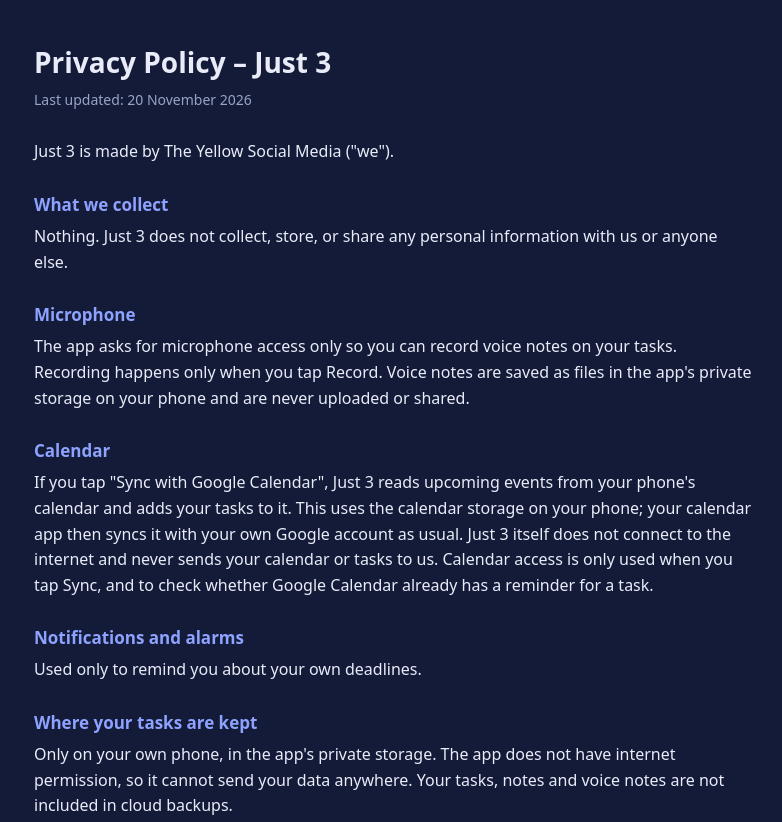
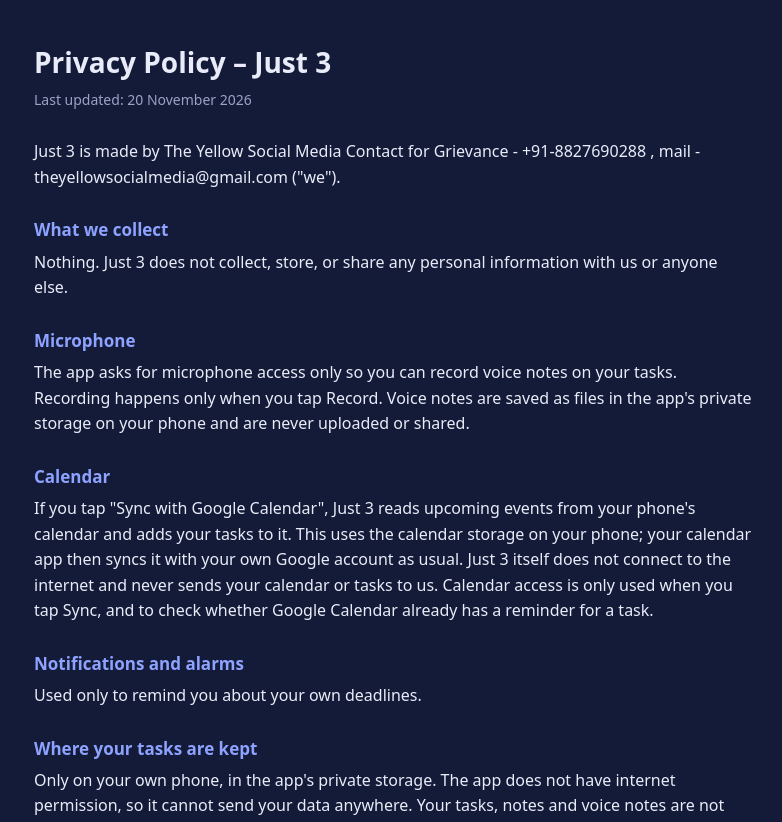
Before and after one commit to theyellowsocialmedia/just3-privacy, a plain HTML site: page index.html in a window 1280 px wide. Shown: the top 822 px of the page, without its empty margins (246-1028 px from the left). Drawn offline with Linux system fonts and the light colour scheme.

Commit message:
Update index.html

```diff
--- a/index.html
+++ b/index.html
@@ -16,7 +16,8 @@
 <main>
 <h1>Privacy Policy – Just 3</h1>
 <p class="muted">Last updated: 20 November 2026</p>
-<p>Just 3 is made by The Yellow Social Media ("we").</p>
+<p>Just 3 is made by The Yellow Social Media
+Contact for Grievance - +91-8827690288 , mail -theyellowsocialmedia@gmail.com ("we").</p>
 
 <h2>What we collect</h2>
 <p>Nothing. Just 3 does not collect, store, or share any personal information with us or anyone else.</p>
```
